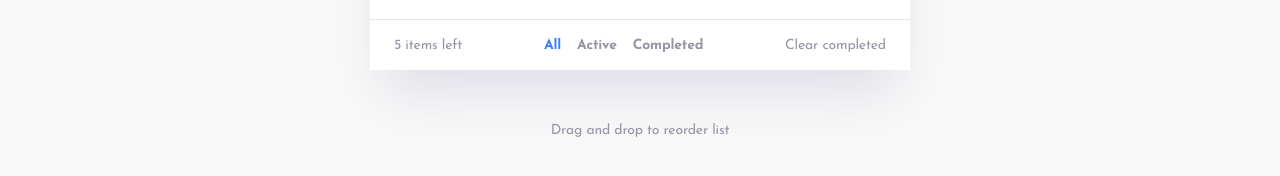
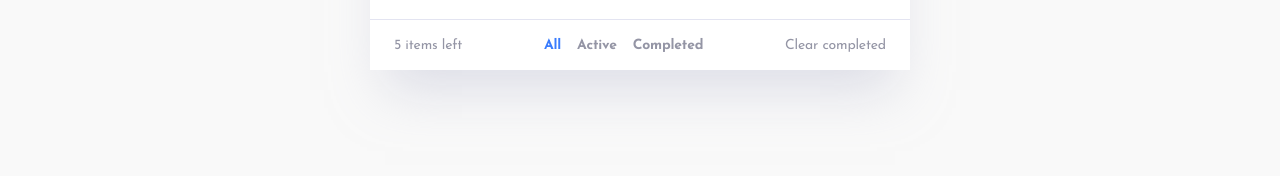
Before and after one commit to Ex-Zy/react-todo-app, a React (Vite) app: page / in a window 1280 px wide. Shown: the part 616-792 px from the top of the page. Built offline with nearby package versions, Linux system fonts and the light colour scheme.

Commit message:
:pencil: docs: README.md

```diff
--- a/src/components/App/App.tsx
+++ b/src/components/App/App.tsx
@@ -1,14 +1,14 @@
 import '@/components/App/App.scss'
 import AppHeader from '@/components/AppHeader/AppHeader.tsx'
 import AppTodo from '@/components/AppTodo/AppTodo.tsx'
-import AppFooter from '@/components/AppFooter/AppFooter.tsx'
+// import AppFooter from '@/components/AppFooter/AppFooter.tsx'
 
 function App() {
   return (
     <div className="app">
       <AppHeader />
       <AppTodo />
-      <AppFooter />
+      {/*<AppFooter />*/}
     </div>
   )
 }
--- a/src/components/AppFooter/AppFooter.tsx
+++ b/src/components/AppFooter/AppFooter.tsx
@@ -3,7 +3,9 @@ import '@/components/AppFooter/AppFooter.scss'
 function AppFooter() {
   return (
     <footer className="app-footer">
-      <p className="app-footer__text">Drag and drop to reorder list</p>
+      <p className="app-footer__text">
+        Drag and drop to reorder list(Not available)
+      </p>
     </footer>
   )
 }
--- a/src/components/AppTodo/AppTodo.tsx
+++ b/src/components/AppTodo/AppTodo.tsx
@@ -6,12 +6,13 @@ import { FilterItem, FilterName, TodoItem } from '@/types'
 import { useFilterTodo } from '@/hooks/useFilterTodo.ts'
 
 function AppTodo() {
+  const { filters, setActiveFilter } = useFilterTodo()
+
   const [todos, setTodos] = useState<TodoItem[]>(initialTodos)
   const itemsLeft = useMemo(
     () => todos.filter((t) => !t.completed).length,
     [todos]
   )
-  const { filters, setActiveFilter } = useFilterTodo()
 
   function handleAddTodo(todo: TodoItem) {
     setTodos([todo, ...todos])
```
Also changed, not shown: screenshot.jpg (added), 1 other file (tests, documents, lock files or other folders).
